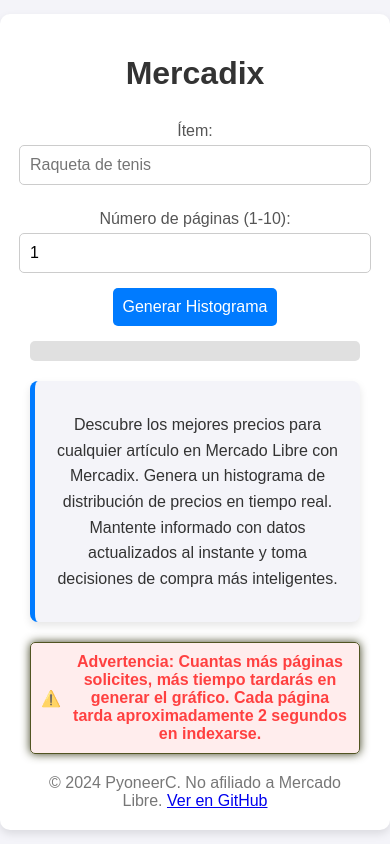
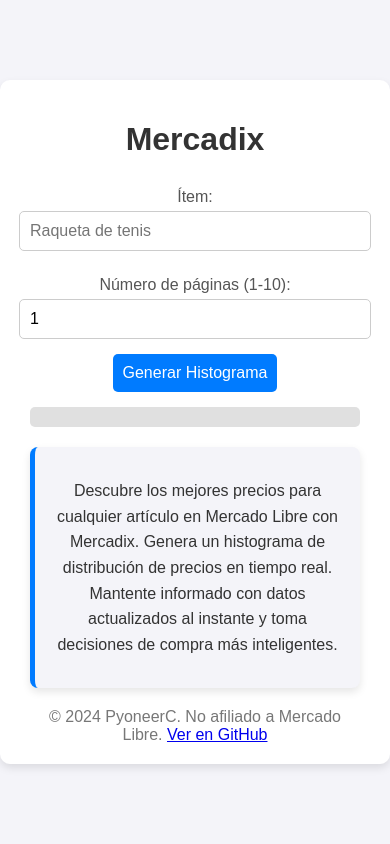
Before and after one commit to pyoneerC/Mercadix, a Flask app: page / in a window 390 px wide. Run offline with Flask 3, Linux system fonts and the light colour scheme.

Commit message:
add mobile screenshots

```diff
--- a/templates/index.html
+++ b/templates/index.html
@@ -67,10 +67,6 @@
             </p>
         </div>
 
-        <div class="warning-message">
-            Advertencia: Cuantas más páginas solicites, más tiempo tardarás en generar el gráfico. Cada página tarda aproximadamente 2 segundos en indexarse.
-        </div>
-
         <div class="footer">
             &copy; 2024 PyoneerC. No afiliado a Mercado Libre.
             <a href="https://github.com/pyoneerC/Mercadix" target="_blank">Ver en GitHub</a>
```
Also changed, not shown: manifest.json, 3 other files.
